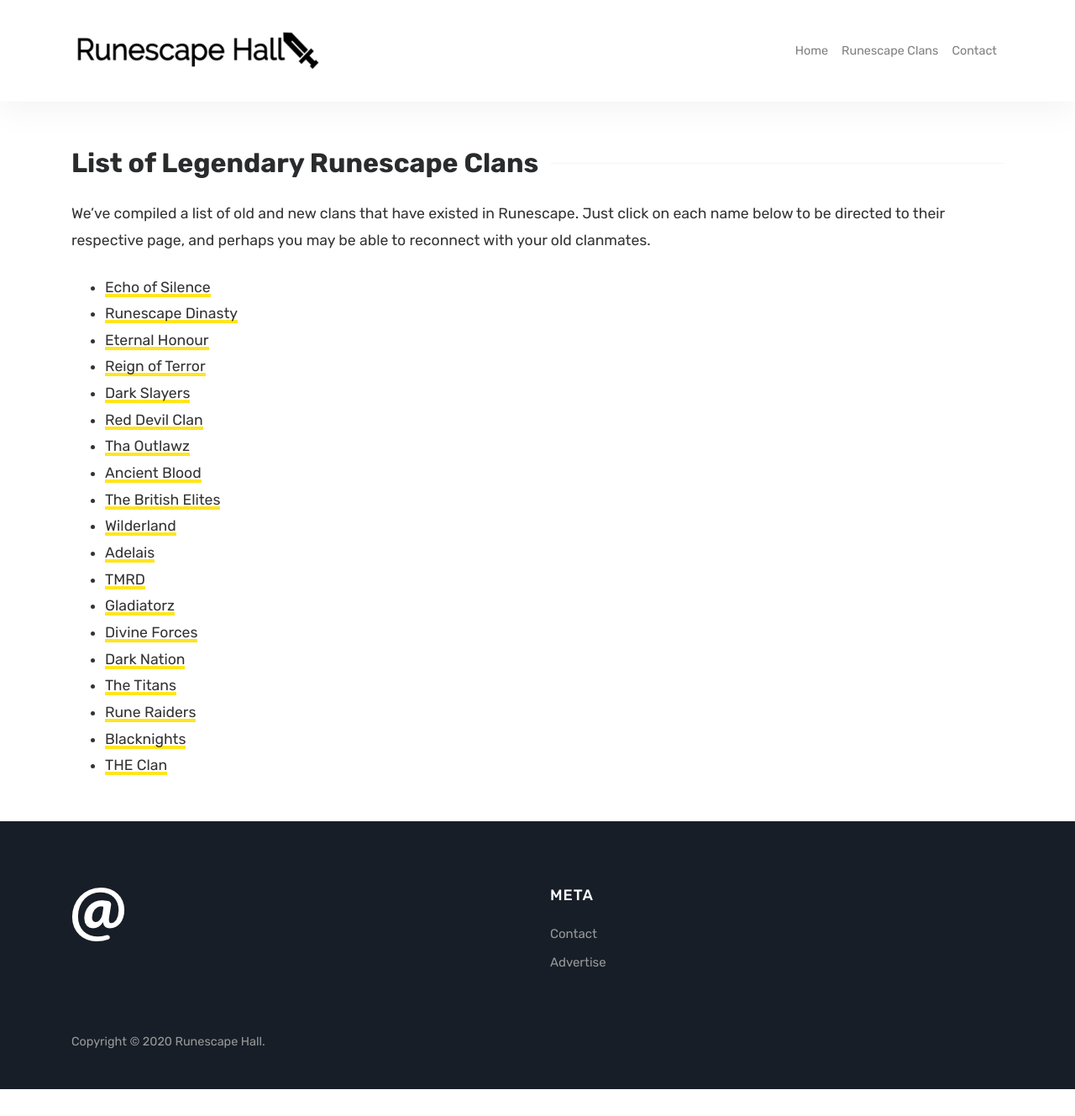
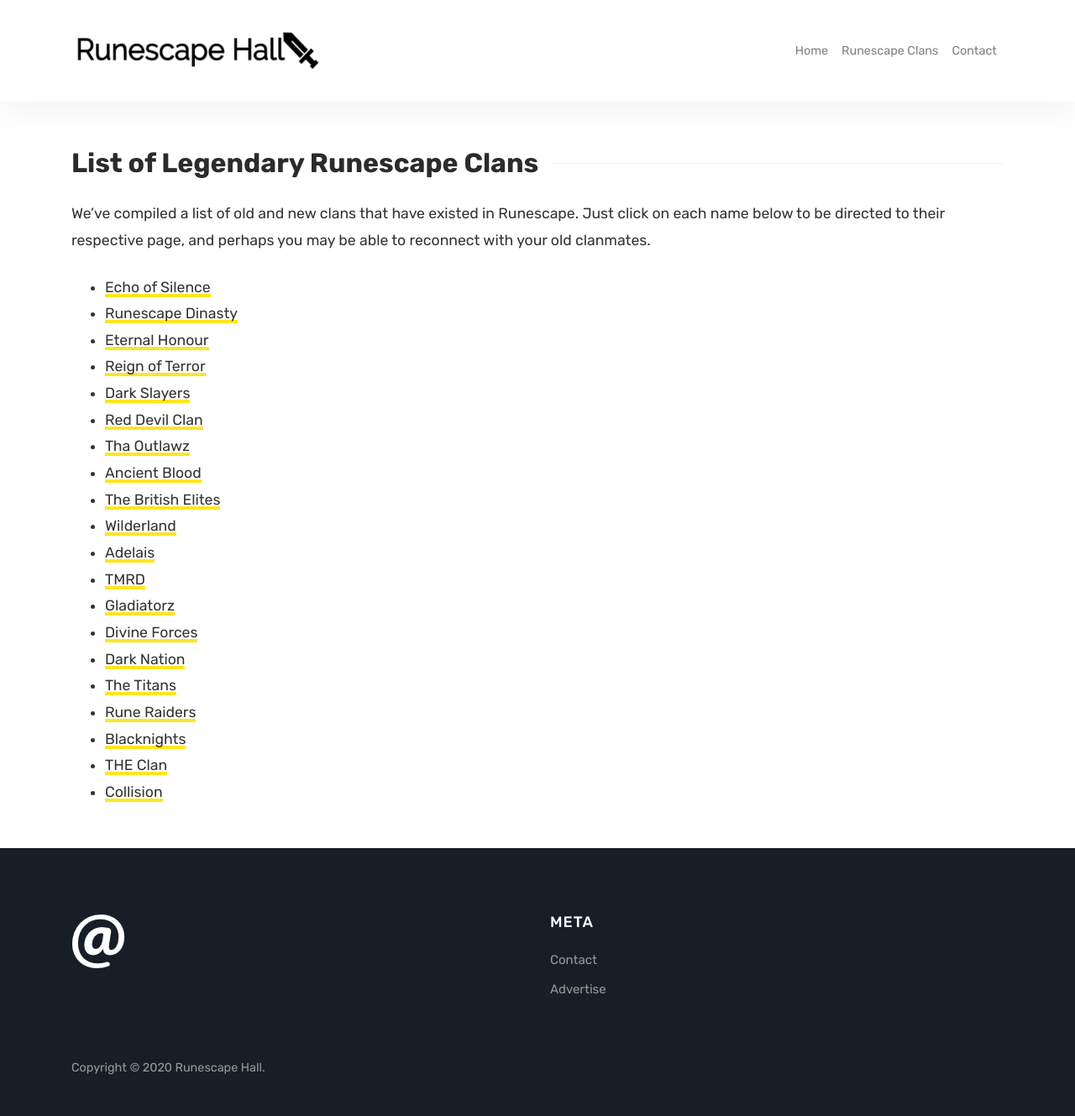
Before and after one commit to runescapehall/Runescape-Affiliate, a Jekyll site: the page built from runescape-clans.md, in a window 1280 px wide and 1329 px high. Shown: the whole window at 84% size. Built offline with Jekyll 4.4.1, drawn with Linux system fonts in a browser that asks for light colours; comment, search, counter and statistics services are not loaded.

Commit message:
Update runescape-clans.md

```diff
--- a/runescape-clans.md
+++ b/runescape-clans.md
@@ -25,3 +25,4 @@ We've compiled a list of old and new clans that have existed in Runescape. Just
 - [Rune Raiders](https://www.runescapehall.net/rune-raiders)
 - [Blacknights](https://www.runescapehall.net/BK-clan)
 - [THE Clan](https://www.runescapehall.net/the-clan)
+- [Collision](https://www.runescapehall.net/collision)
```
